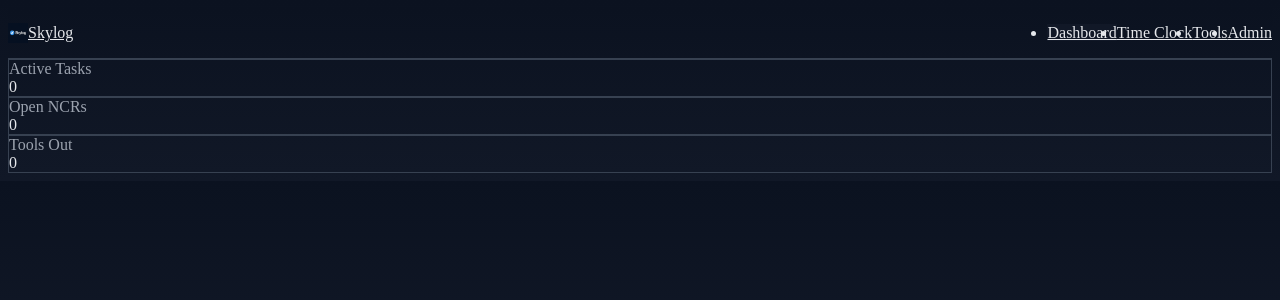
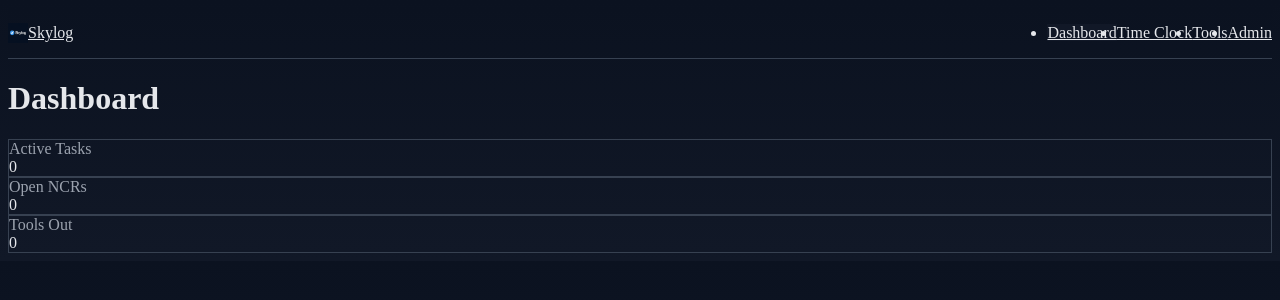
Before and after one commit to Ephraim163/skylog, a Next.js app: page /dashboard in a window 1280 px wide. Shown: the top 300 px of the page. Built offline with nearby package versions, Linux system fonts and the light colour scheme.

Commit message:
nav spacing

```diff
--- a/src/app/dashboard/page.tsx
+++ b/src/app/dashboard/page.tsx
@@ -1,17 +1,20 @@
-export default function Page() {
+export default function DashboardPage() {
   const cards = [
-    { title: "Active Tasks", value: 0 },
-    { title: "Open NCRs", value: 0 },
-    { title: "Tools Out", value: 0 },
+    { label: "Active Tasks", value: 0 },
+    { label: "Open NCRs", value: 0 },
+    { label: "Tools Out", value: 0 },
   ];
   return (
-    <div className="grid sm:grid-cols-3 gap-4">
-      {cards.map(c=>(
-        <div key={c.title} className="border border-[color:var(--border)] rounded-xl p-4 bg-black/10">
-          <div className="text-sm text-[color:var(--muted)]">{c.title}</div>
-          <div className="text-3xl font-semibold">{c.value}</div>
-        </div>
-      ))}
+    <div className="space-y-6">
+      <h1 className="text-2xl font-semibold">Dashboard</h1>
+      <div className="grid sm:grid-cols-3 gap-4">
+        {cards.map(c => (
+          <div key={c.label} className="border border-[color:var(--border)] rounded-xl p-4 bg-black/10">
+            <div className="text-sm text-[color:var(--muted)]">{c.label}</div>
+            <div className="text-3xl font-semibold">{c.value}</div>
+          </div>
+        ))}
+      </div>
     </div>
   );
 }
```
